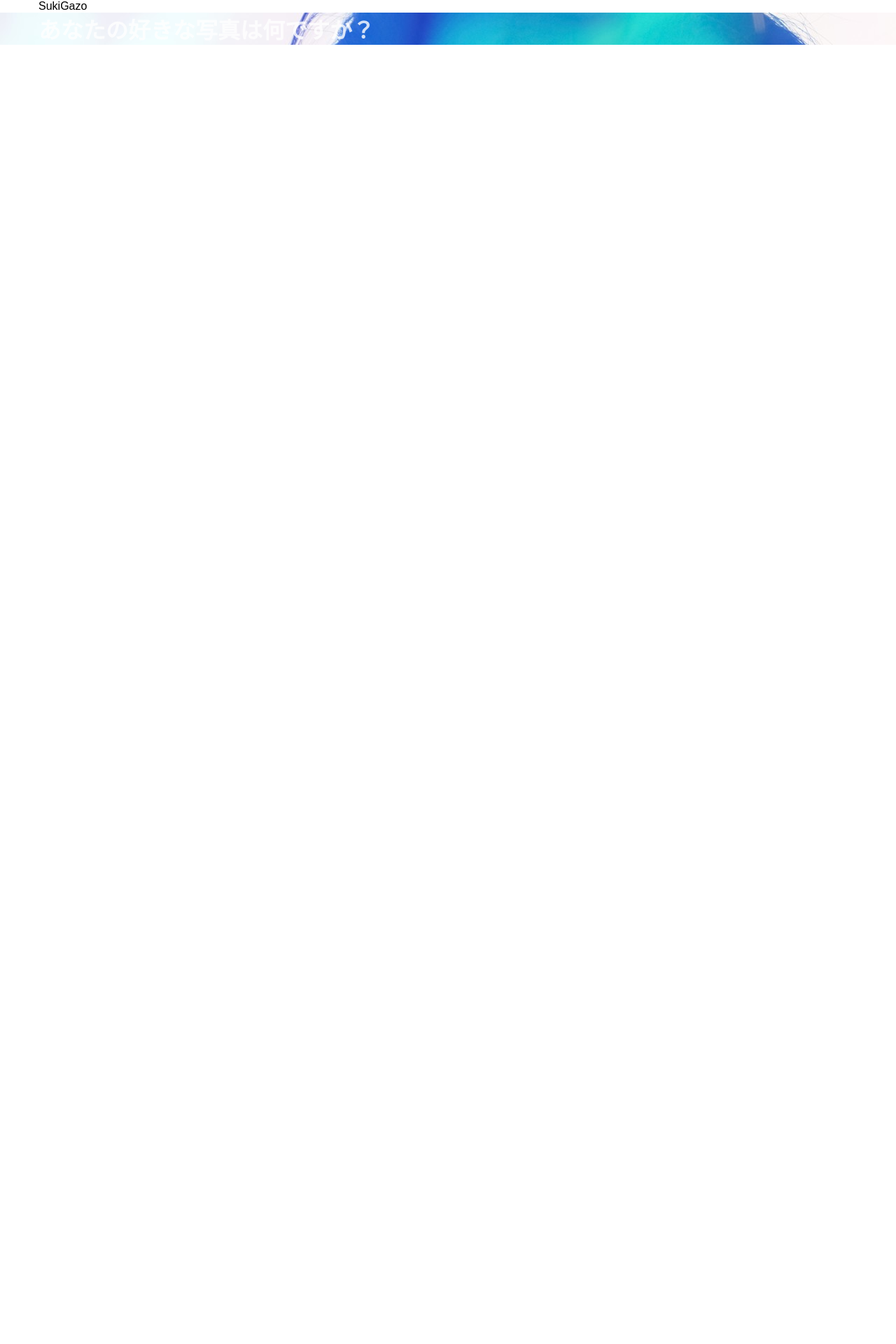
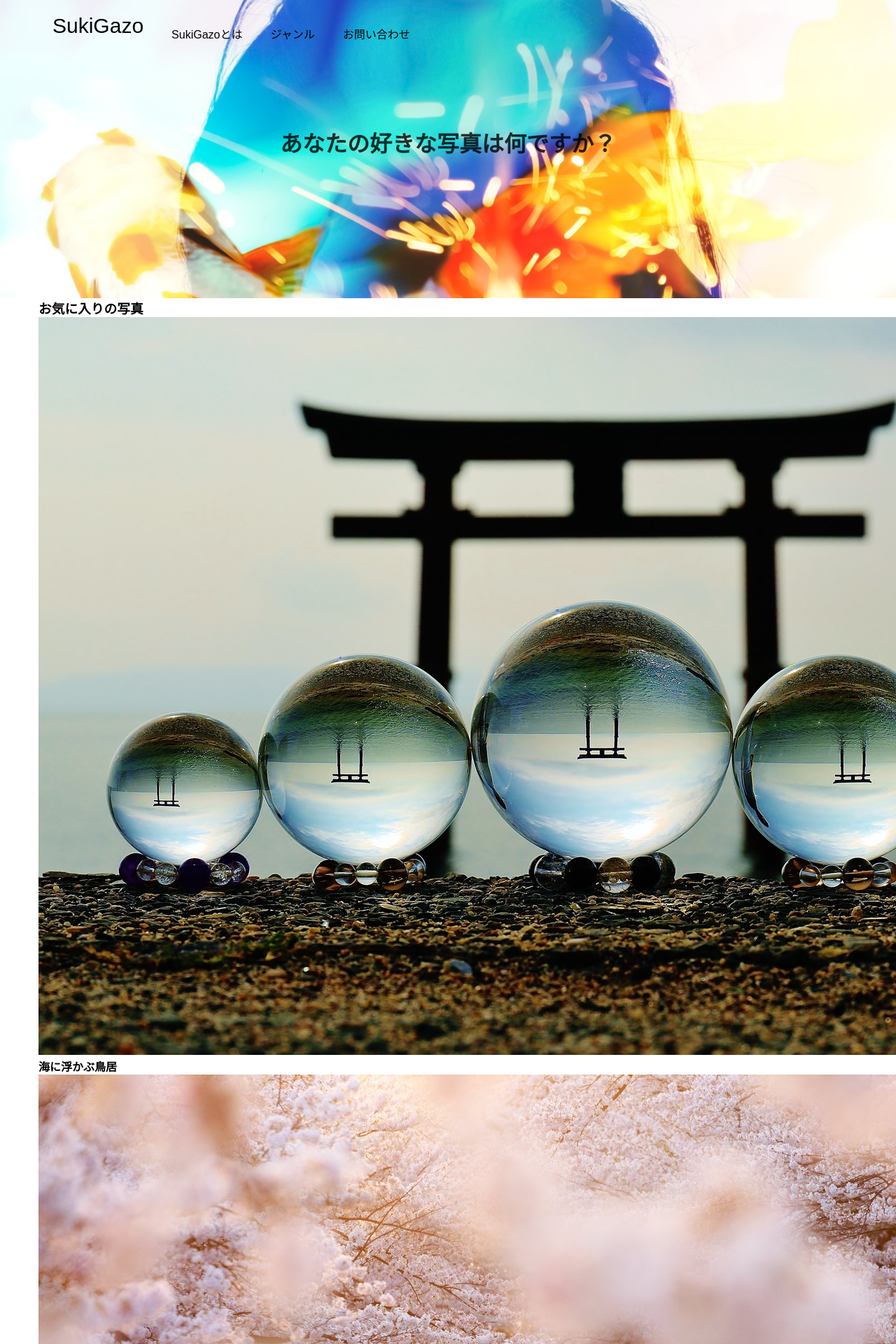
Before and after one commit to hukurou04/mysite, a PHP site: page / in a window 1280 px wide; the page is wider, and only the part inside the window is pictured. Shown: the top 1920 px of that part at 70% size. Before the commit the page ends 64 px from the top of that part, so only its background shows below. Run offline with PHP 8.4, Linux system fonts and the light colour scheme.

Commit message:
script導入 photolist

```diff
--- a/index.html
+++ b/index.html
@@ -4,11 +4,18 @@
     <meta charset="utf-8">
     <title>mysite</title>
     <link rel="stylesheet" type="text/css" href="stylesheet.css">
+    <script src="https://ajax.googleapis.com/ajax/libs/jquery/3.3.1/jquery.min.js"></script>
   </head>
   <body>
     <header>
       <div class="container">
         <div class="header-title">SukiGazo</div>
+        <div class="header-list">
+          <ul>
+            <li>SukiGazoとは</li>
+            <li>ジャンル</li>
+            <li>お問い合わせ</li>
+          </ul>
       </div>
     </header>
     <div class="top-wrapper">
@@ -16,8 +23,34 @@
         <h1>あなたの好きな写真は何ですか？</h1>
       </div>
     </div>
-    <dic class="categories-wrapper">
-
+    <dic class="photo-wrapper">
+      <div class ="container">
+        <div class="section-title">
+          <h3>お気に入りの写真</h3>
+        </div>
+        <div id="photo-carousel">
+          <ol class="carousel-indicator">
+            <li data-target="#photo-carousel" data-slide-to="0" class="active"></li>
+            <li data-target="#photo-carousel" data-slide-to="1" class=""></li>
+            <li data-target="#photo-carousel" data-slide-to="2" class=""></li>
+          </ol>
+          <div class="carousel-inner">
+            <div class="photo photo-box active">
+              <img src="imaiges/torri.jpg">
+              <h4>海に浮かぶ鳥居</h4>
+            </div>
+            <div class="photo photo-box">
+              <img src="imaiges/cherry.jpg">
+              <h4>桜</h4>
+            </div>
+            <div class="photo photo-box">
+              <img src="imaiges/cats.jpg">
+              <h4>いたずらを教える猫</h4>
+            </div>
+          </div>
+        </div>
+        <p>あなたの感性に響くものはありましたか？</p>
+      </div>
     </div>
     <div class="contact-wrapper">
 
@@ -25,5 +58,6 @@
     <footer>
 
     </footer>
+    <script src="script.js"></script>
   </body>
 </html>
--- /dev/null
+++ b/script.js
@@ -0,0 +1,3 @@
+$(function(){
+
+});
--- a/stylesheet.css
+++ b/stylesheet.css
@@ -23,11 +23,25 @@ a {
   margin: 0 auto;;
 }
 
+.header-title{
+  font-size: 30px;
+  float: left;
+  padding: 20px;
+}
+
+.header-list li{
+  float:left;
+  padding: 36px 20px 10px 20px;
+}
+
 .top-wrapper {
   background-image:url(imaiges/hanabi.jpg);
+  padding: 180px 0 200px 0;
+  background-size: cover;
+  text-align: center;
 }
 
 .top-wrapper h1{
   opacity: 0.8;
-  color:white;
+  color:black;
 }
```
Also changed, not shown: imaiges/cats.jpg (renamed from imaiges/nuko-6_TP_V.jpg), imaiges/cherry.jpg (renamed from imaiges/AME619hirosakikouen1_TP_V.jpg), imaiges/torri.jpg (renamed from imaiges/shige0713032_TP_V.jpg).
